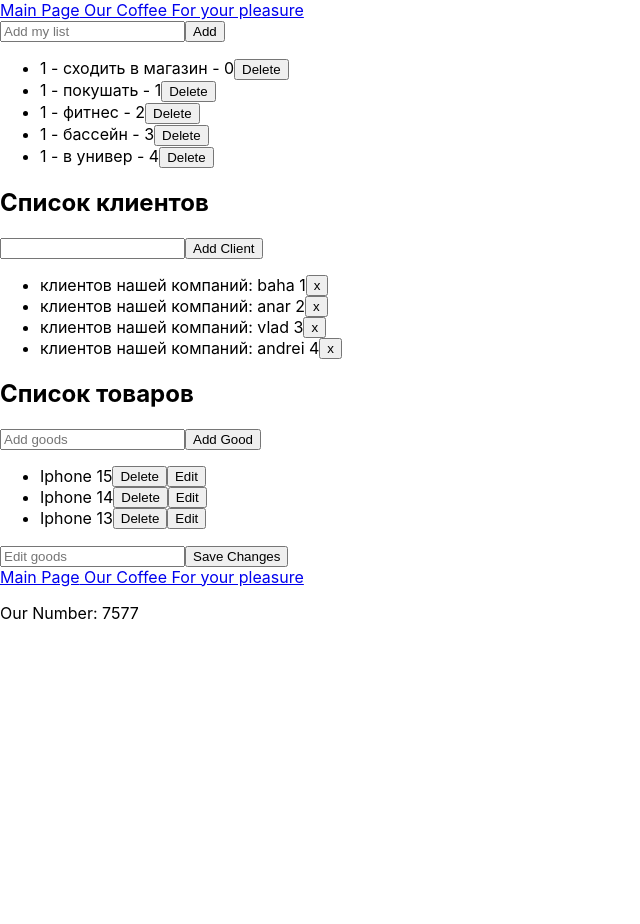
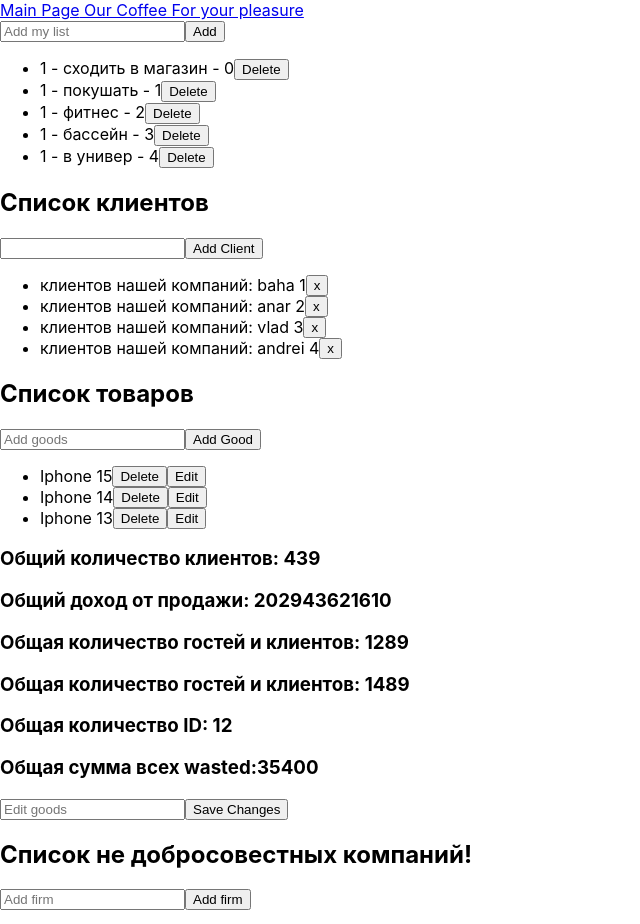
Before and after one commit to Mukhatay/OurCoffeeShop, a React (Create React App) app: page /todo in a window 1280 px wide. Shown: the top 924 px of the page, without its empty margins (0-640 px from the left). Before the commit the page ends 800 px from the top, so only its background shows below. Built offline with nearby package versions, Linux system fonts and the light colour scheme; the HTML template or start-up script is replaced by a standard one.

Commit message:
общая сумма wasted

```diff
--- a/src/Page/ToDoList.js
+++ b/src/Page/ToDoList.js
@@ -22,18 +22,132 @@ function ToDoList() {
     {
       name: "Iphone 15",
       id: 1,
+      quantityClient: 28,
+      profit: 128987912,
+      guestsQuantity: 134,
+      wasted: [
+        { id: 1, name: "water", price: 1600 },
+        { id: 2, name: "phoneBill", price: 3500 },
+      ],
     },
     {
       name: "Iphone 14",
       id: 2,
+      quantityClient: 158,
+      profit: 81215887999,
+      guestsQuantity: 258,
+      wasted: [
+        { id: 1, name: "water", price: 1600 },
+        { id: 2, name: "phoneBill", price: 3500 },
+        { id: 3, name: "outOfEat", price: 6700 },
+      ],
+    },
+    {
+      name: "Iphone 13",
+      id: 9,
+      quantityClient: 253,
+      profit: 121598745699,
+      guestsQuantity: 458,
+      wasted: [
+        { id: 1, name: "water", price: 1600 },
+        { id: 2, name: "phoneBill", price: 3500 },
+        { id: 3, name: "outOfEat", price: 6700 },
+        { id: 4, name: "o", price: 6700 },
+      ],
+    },
+  ]);
+
+  const [listGoods1, setListGoods1] = useState([
+    {
+      name: "Iphone 15",
+      id: 1,
+      quantityClient: 289,
+    },
+    {
+      name: "Iphone 14",
+      id: 2,
+      quantityClient: 1585,
     },
     {
       name: "Iphone 13",
       id: 3,
+      quantityClient: 2513,
     },
   ]);
 
+  const [listGoods2, setListGoods2] = useState([
+    {
+      name: "Iphone 15",
+      id: 1,
+      quantityClient: 2893,
+    },
+    {
+      name: "Iphone 14",
+      id: 2,
+      quantityClient: 15887,
+    },
+    {
+      name: "Iphone 13",
+      id: 3,
+      quantityClient: 2533,
+    },
+  ]);
+
+  const sumAllClient = (arrayOfClient) => {
+    let allClientQuantitySum = 0;
+    arrayOfClient.forEach((el) => {
+      allClientQuantitySum = allClientQuantitySum + el.quantityClient;
+    });
+    return allClientQuantitySum;
+  };
+
+  const sumAllProfit = (arraOFProfit) => {
+    let allSumProfit = 0;
+    arraOFProfit.forEach((el) => {
+      allSumProfit = allSumProfit + el.profit;
+    });
+    return allSumProfit;
+  };
+
+  const sumAllPeople = (arrayOfPeople) => {
+    let allPeople = 0;
+    arrayOfPeople.forEach((el) => {
+      allPeople = allPeople + el.quantityClient + el.guestsQuantity;
+    });
+    return allPeople;
+  };
+
+  const insideForAllPeople = (arrayOfPeople) =>
+    arrayOfPeople.reduce(
+      (prevSum, el) => prevSum + (el.quantityClient + el.guestsQuantity),
+      200
+    );
+
+  const sumAllId = (arrayOfId) =>
+    arrayOfId.reduce((prevId, el) => prevId + el.id, 0);
+
+  const sumAllWastedField = (wastprice) => {
+    return wastprice.map((el) => {
+      return {
+        ...el,
+        wastedSum: el.wasted.reduce((prev, element) => {
+          return prev + element.price;
+        }, 0),
+      };
+    });
+  };
+
+  const allWastedPrice = (allWastPrice) => {
+    return allWastPrice.reduce((prev, element) => {
+      return prev + element.wastedSum;
+    }, 0);
+  };
+
+  allWastedPrice(sumAllWastedField(listGoods));
+
   const [inputEdit, setInputEdit] = useState({ name: "", id: null });
+  const [inputFirm, setInputFirm] = useState("");
+  const [listFirm, setListFirm] = useState(["BI", "Tumar", "GSB"]);
 
   return (
     <div>
@@ -114,7 +228,18 @@ function ToDoList() {
           onClick={() => {
             setListGoods([
               ...listGoods,
-              { name: inputGood, id: listGoods.length + 1 },
+
+              {
+                name: inputGood,
+                id: listGoods.length + 1,
+                quantityClient: 5,
+                profit: 10000,
+                guestsQuantity: 10,
+                wasted: [
+                  { id: 1, name: "water", price: 1600 },
+                  { id: 2, name: "phoneBill", price: 3500 },
+                ],
+              },
             ]);
           }}
         >
@@ -148,6 +273,19 @@ function ToDoList() {
               );
             })}
         </ul>
+        <div>
+          <h3>Общий количество клиентов: {sumAllClient(listGoods)}</h3>
+          <h3>Общий доход от продажи: {sumAllProfit(listGoods)}</h3>
+          <h3>Общая количество гостей и клиентов: {sumAllPeople(listGoods)}</h3>
+          <h3>
+            Общая количество гостей и клиентов: {insideForAllPeople(listGoods)}
+          </h3>
+          <h3>Общая количество ID: {sumAllId(listGoods)}</h3>
+          <h3>
+            Общая сумма всех wasted:
+            {allWastedPrice(sumAllWastedField(listGoods))}
+          </h3>
+        </div>
         <input
           placeholder="Edit goods"
           value={inputEdit.name}
@@ -170,6 +308,40 @@ function ToDoList() {
           Save Changes
         </button>
       </div>
+      <div>
+        <h2>Список не добросовестных компаний!</h2>
+        <input
+          placeholder="Add firm"
+          value={inputFirm}
+          onChange={(firm) => {
+            setInputFirm(firm.target.value);
+          }}
+        />
+        <button
+          onClick={() => {
+            setListFirm([...listFirm, inputFirm]);
+          }}
+        >
+          Add firm
+        </button>
+        <ul>
+          {listFirm.map((firma) => {
+            return (
+              <div style={{ display: "flex" }}>
+                <li>{firma}</li>
+                <button>Edit</button>
+                <button
+                  onClick={() => {
+                    setListFirm([...listFirm.filter((e) => e !== firma)]);
+                  }}
+                >
+                  Delete
+                </button>
+              </div>
+            );
+          })}
+        </ul>
+      </div>
     </div>
   );
 }
```
